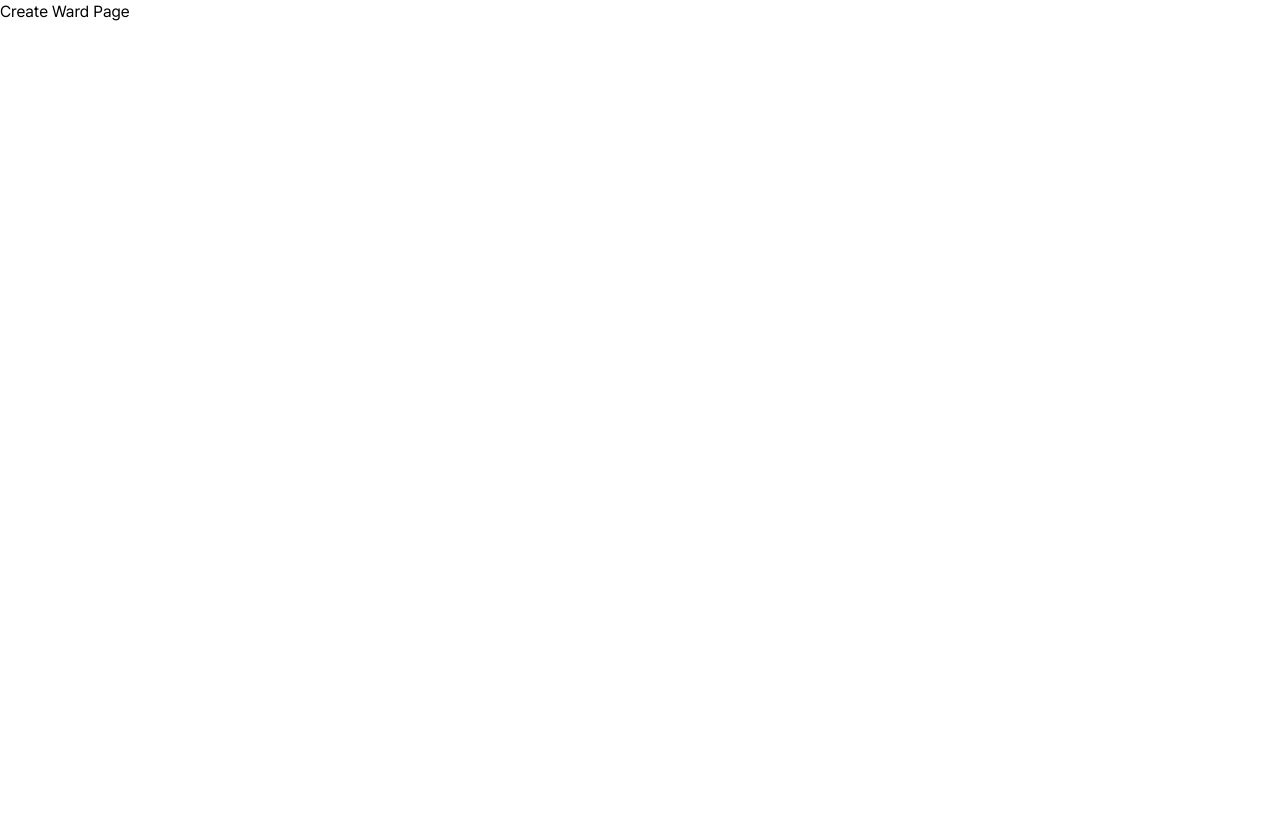
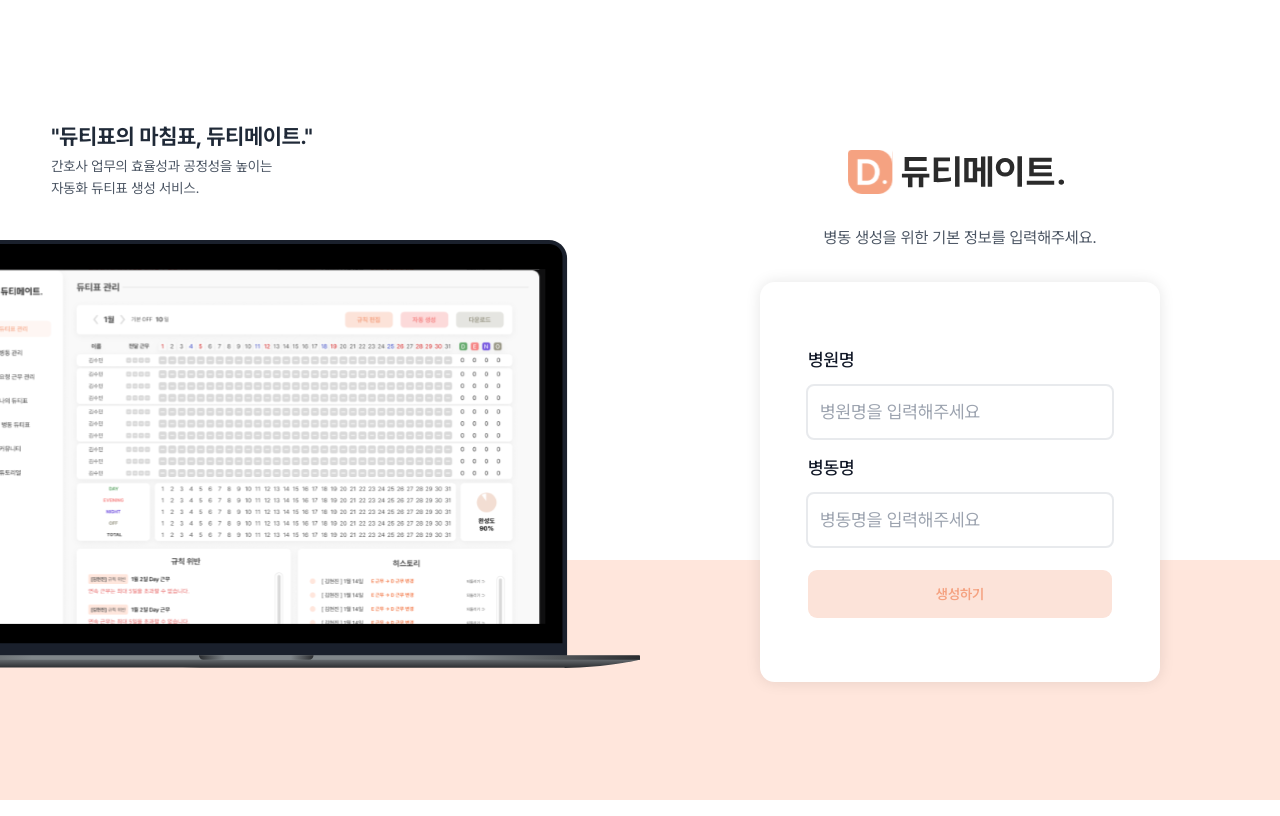
Before and after one commit to dutymate/dutymate-v1, a React (Vite) app in the folder frontend/: page /create-ward in a window 1280 px wide. Built offline with nearby package versions, Linux system fonts and the light colour scheme.

Commit message:
[S12P11A108-315] feat: Add createward organism

```diff
--- a/frontend/src/components/organisms/CreateWardForm.tsx
+++ b/frontend/src/components/organisms/CreateWardForm.tsx
@@ -1 +1,55 @@
 // CreateWardForm.tsx
+
+import { useState } from "react";
+import { useNavigate } from "react-router-dom";
+import { Button } from "../atoms/Button";
+import { Input } from "../atoms/Input";
+
+const CreateWardForm = () => {
+	const navigate = useNavigate();
+	const [hospitalName, setHospitalName] = useState("");
+	const [wardName, setWardName] = useState("");
+
+	const handleSubmit = async (e: React.FormEvent) => {
+		e.preventDefault();
+		try {
+			console.log("입력된 병원 이름:", hospitalName);
+			console.log("입력된 병동 이름:", wardName);
+			navigate("/ward-admin");
+		} catch (error) {
+			console.error("병동 생성 실패:", error);
+		}
+	};
+
+	return (
+		<div className="bg-white rounded-[0.92375rem] shadow-[0_0_15px_rgba(0,0,0,0.1)] px-12 py-16 w-[25rem] flex flex-col items-center">
+			<form onSubmit={handleSubmit} className="flex flex-col gap-6 w-full">
+				<div className="flex flex-col gap-4">
+					<Input
+						id="hospital-name"
+						name="hospitalName"
+						label="병원명"
+						placeholder="병원명을 입력해주세요"
+						onChange={(e: React.ChangeEvent<HTMLInputElement>) =>
+							setHospitalName(e.target.value)
+						}
+					/>
+					<Input
+						id="ward-name"
+						name="wardName"
+						label="병동명"
+						placeholder="병동명을 입력해주세요"
+						onChange={(e: React.ChangeEvent<HTMLInputElement>) =>
+							setWardName(e.target.value)
+						}
+					/>
+				</div>
+				<Button color="primary" size="lg" fullWidth>
+					생성하기
+				</Button>
+			</form>
+		</div>
+	);
+};
+
+export default CreateWardForm;
--- a/frontend/src/components/organisms/EnterWardForm.tsx
+++ b/frontend/src/components/organisms/EnterWardForm.tsx
@@ -14,6 +14,7 @@ const EnterWardForm = () => {
 		// TODO: 병동 입장 로직 구현
 		try {
 			// API 호출 로직 추가 예정
+			console.log("입력된 병동 코드:", wardCode);
 			navigate("/ward"); // 성공 시 병동 페이지로 이동
 		} catch (error) {
 			console.error("병동 입장 실패:", error);
--- a/frontend/src/pages/CreateWard.tsx
+++ b/frontend/src/pages/CreateWard.tsx
@@ -1,8 +1,16 @@
+import StartTemplate from "../components/templates/StartTemplate";
+import CreateWardForm from "../components/organisms/CreateWardForm";
+
 const CreateWard = () => {
 	return (
-		<div>
-			<h1>Create Ward Page</h1>
-		</div>
+		<StartTemplate>
+			<div className="flex flex-col items-center">
+				<p className="text-gray-600 text-base mb-8">
+					병동 생성을 위한 기본 정보를 입력해주세요.
+				</p>
+				<CreateWardForm />
+			</div>
+		</StartTemplate>
 	);
 };
 
```
